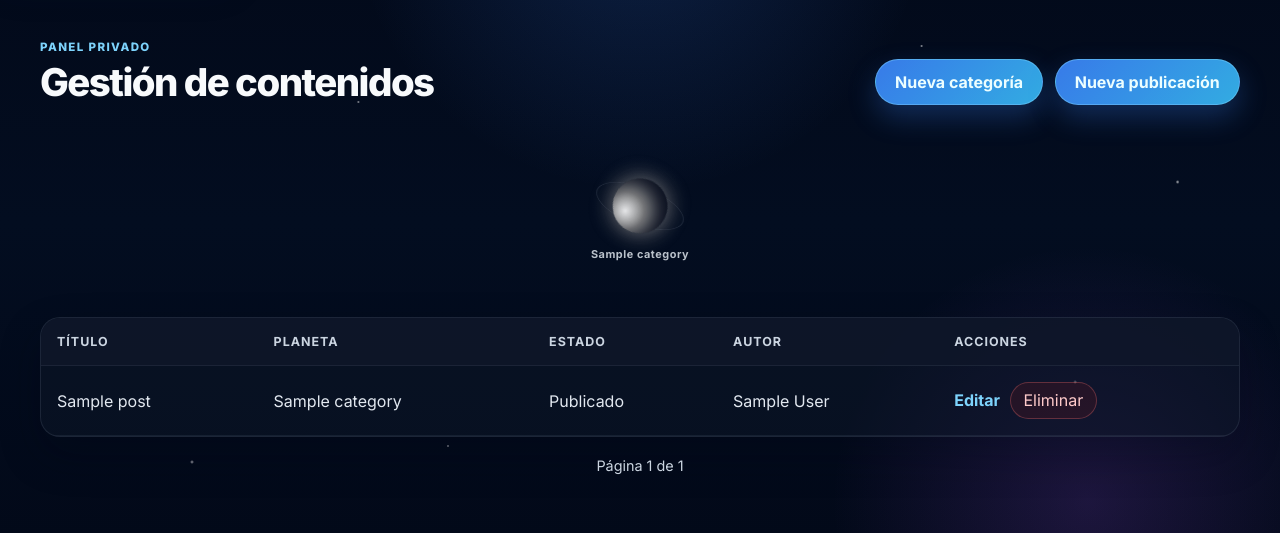
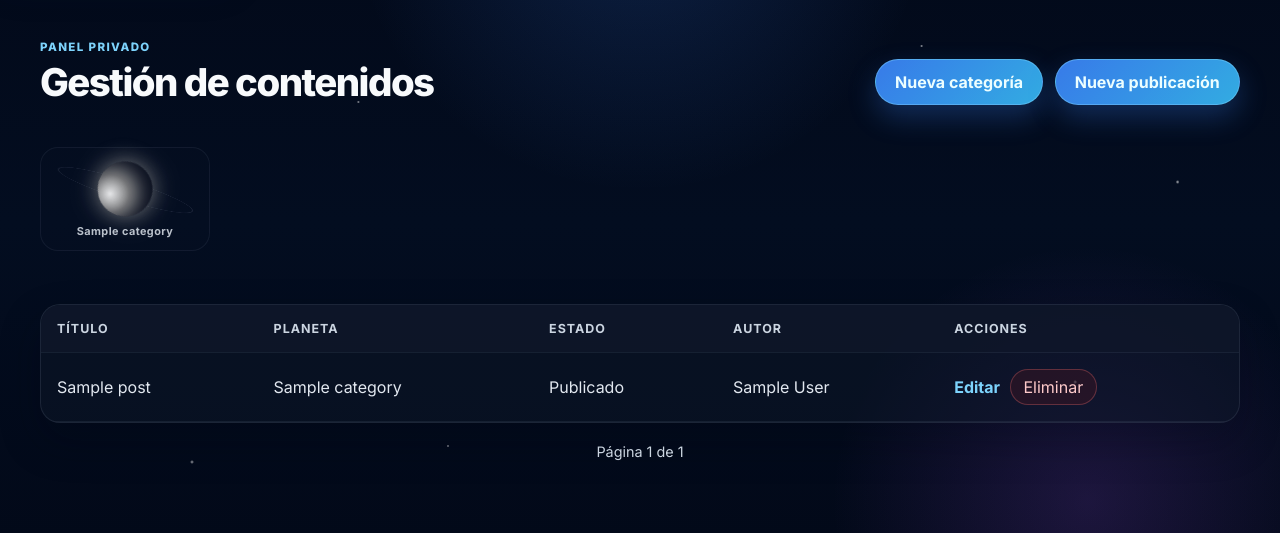
Before and after one commit to juancamilosotocardona/planetas-educativos-, a Django app: page /panel/ in a window 1280 px wide. Shown: the part 178-711 px from the top of the page. Run offline with Django 5.2, Linux system fonts and the light colour scheme; a user stored in the database is signed in; tables that the repository leaves empty hold one stand-in row (values such as "Sample post").

Commit message:
Ajustar distribución de planetas en panel
Co-authored-by: Copilot <223556219+Copilot@users.noreply.github.com>

```diff
--- a/static/css/styles.css
+++ b/static/css/styles.css
@@ -735,37 +735,45 @@ canvas {
 
 .planet-strip {
   display: flex;
-  justify-content: center;
-  gap: 1.1rem;
-  overflow-x: auto;
-  padding: 1.2rem 0 1.8rem;
+  flex-wrap: wrap;
+  justify-content: flex-start;
+  align-items: stretch;
+  gap: 0.9rem 1rem;
+  padding: 1.1rem 0 1.8rem;
   margin-bottom: 1.5rem;
-  scrollbar-width: thin;
 }
 
 .planet-mini-button {
   position: relative;
-  width: 92px;
-  min-width: 92px;
-  height: 116px;
-  display: grid;
-  place-items: center;
-  background: transparent;
-  border: none;
+  width: min(170px, 100%);
+  min-width: 120px;
+  height: auto;
+  display: flex;
+  flex-direction: column;
+  align-items: center;
+  justify-content: flex-start;
+  gap: 0.55rem;
+  background: rgba(15, 23, 42, 0.24);
+  border: 1px solid rgba(148, 163, 184, 0.1);
+  border-radius: 18px;
+  padding: 0.9rem 0.55rem 0.7rem;
   cursor: pointer;
-  flex-shrink: 0;
   opacity: 0.9;
-  transition: transform 0.2s ease, opacity 0.2s ease;
+  transition: transform 0.2s ease, opacity 0.2s ease, border-color 0.2s ease, box-shadow 0.2s ease;
 }
 
 .planet-mini-button:hover {
   transform: translateY(-3px);
   opacity: 1;
+  border-color: rgba(125, 211, 252, 0.35);
+  box-shadow: 0 10px 26px rgba(14, 116, 144, 0.18);
 }
 
 .planet-mini-orbit {
   position: absolute;
-  inset: 0;
+  inset: 0.75rem 0.8rem auto;
+  width: calc(100% - 1.6rem);
+  height: 60px;
   border: 1px solid rgba(148, 163, 184, 0.18);
   border-radius: 50%;
   transform: rotateX(70deg);
@@ -780,18 +788,20 @@ canvas {
   background: radial-gradient(circle at 30% 30%, #fff, var(--planet-color) 35%, #1f2937 100%);
   box-shadow: 0 0 22px var(--planet-shadow), inset -8px -8px 16px rgba(2, 6, 23, 0.8);
   animation: planet-spin 8s linear infinite;
+  z-index: 1;
 }
 
 .planet-mini-name {
-  position: absolute;
-  bottom: 0.2rem;
-  left: 50%;
-  transform: translateX(-50%);
+  position: relative;
+  z-index: 1;
   font-size: 0.68rem;
   color: rgba(226, 232, 240, 0.92);
   font-weight: 700;
-  letter-spacing: 0.05em;
-  white-space: nowrap;
+  letter-spacing: 0.04em;
+  line-height: 1.25;
+  text-align: center;
+  white-space: normal;
+  max-width: 100%;
 }
 
 .admin-table-wrap {
```
